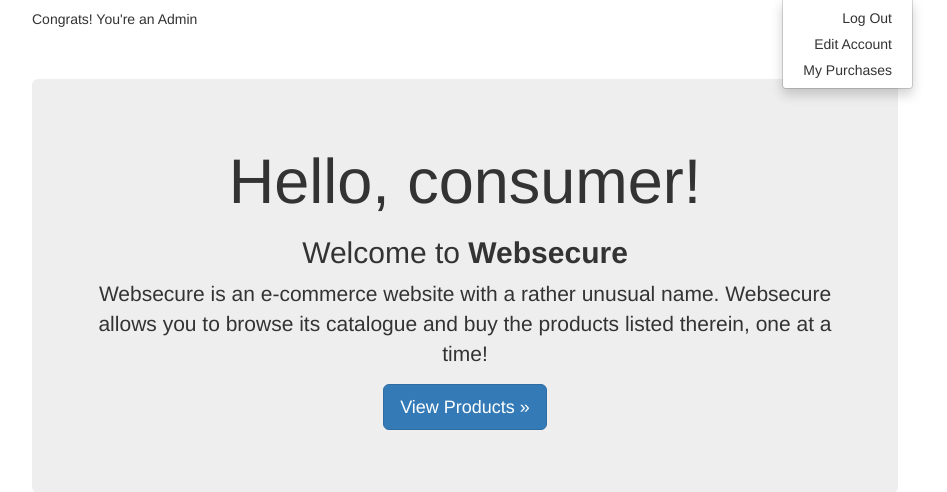
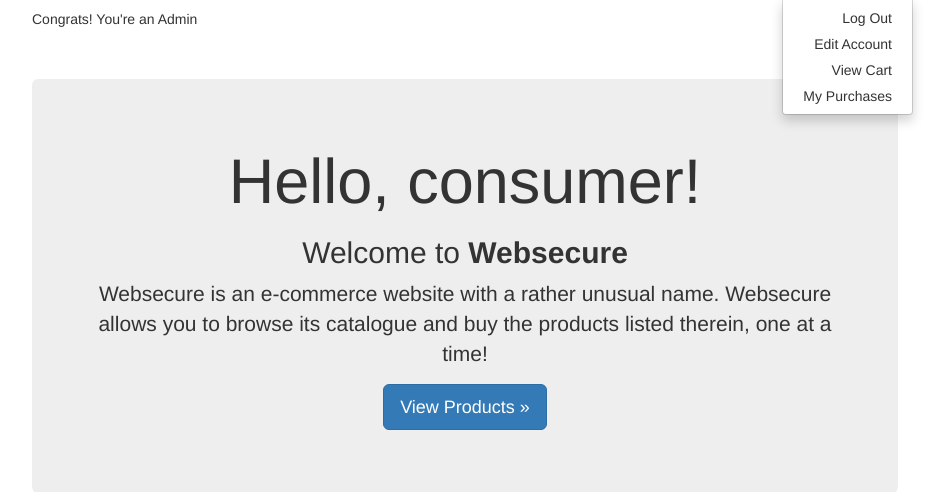
Before and after one commit to cvarad/websecure, a Flask app: page / in a window 1280 px wide, after a click that opens the changed part. Shown: the part 51-543 px from the top of the page, without its empty margins (175-1122 px from the left). Run offline with Flask 2, Linux system fonts and the light colour scheme; the visitor is signed in with stand-in values (Sample User, id 1); some libraries are stand-ins or nearby versions.

Commit message:
Added Cart, finally

```diff
--- a/models.py
+++ b/models.py
@@ -1,5 +1,5 @@
 from flask.ext.login import UserMixin
-import psycopg2
+import psycopg2, psycopg2.extras
 
 CONN_DETAILS = dict()
 def set_conn_details(details):
@@ -15,6 +15,7 @@ class User(UserMixin):
         self.age = age
         self.admin = admin
         self.active = active
+        self.cart = list()
 
     def is_active(self):
         return self.active
@@ -55,11 +56,12 @@ class User(UserMixin):
         conn.commit()
         conn.close()
 
-    def on_purchase(self, product_id):
+    def on_purchase(self, product_id_list):
         conn = psycopg2.connect(**CONN_DETAILS)
         cur = conn.cursor()
-        cur.execute("""INSERT INTO Purchases VALUES
-            (%s, %s)""", (self.email, product_id))
+        for _id in product_id_list:
+            cur.execute("""INSERT INTO Purchases VALUES
+                (%s, %s)""", (self.email, _id))
         conn.commit()
         conn.close()
 
@@ -70,6 +72,13 @@ class User(UserMixin):
         rows = cur.fetchall()
         conn.close()
         return rows
+
+    def set_cart(self, products):
+        for _id in products:
+            row = DB.get_product(_id)
+            product = {k:row[k] for k in ['id', 'title', 'price']}
+            self.cart.append(product)
+
 
     @staticmethod
     def get(email):
@@ -138,7 +147,7 @@ class DB():
     @staticmethod
     def get_product(id):
         conn = psycopg2.connect(**CONN_DETAILS)
-        cur = conn.cursor()
+        cur = conn.cursor(cursor_factory=psycopg2.extras.DictCursor)
 
         cur.execute(''' SELECT *
                         FROM products
--- /dev/null
+++ b/purchase_records/2.csv
@@ -0,0 +1 @@
+mia's math adventure: just in time, 19.99
--- a/templates/base.html
+++ b/templates/base.html
@@ -35,6 +35,7 @@
                             <ul class="dropdown-menu">
                                 <li align="right"><a href="{{url_for('logout')}}">Log Out</a></li>
                                 <li align="right"><a href="{{url_for('edit_account')}}">Edit Account</a></li>
+                                <li align="right"><a href="{{url_for('cart')}}">View Cart</a></li>
                                 <form id="purchase-form" action="{{url_for('purchases')}}" method="post" hidden>
                                     <input type="text" name="email" value="{{current_user.email}}" hidden/>
                                     <input  type="submit" value="My Purchases">
--- a/views.py
+++ b/views.py
@@ -1,7 +1,7 @@
 #!flask/bin/python
 
 import flask
-from flask import Flask, render_template, redirect, url_for, request, flash, make_response
+from flask import Flask, render_template, redirect, url_for, request, flash, make_response, session
 from flask.ext.login import LoginManager, login_user, login_required, logout_user, current_user
 from werkzeug.contrib.fixers import ProxyFix
 from models import User, DB
@@ -58,6 +58,8 @@ def login():
         email, password = request.form['email'], request.form['password']
 
         if User.exists(email, password):
+            session['cart'] = list()    # Add 'cart' to the current user session.
+
             user = User.get(email)
             login_user(user)
             create_purchases_text(current_user.email, current_user.id)
@@ -168,6 +170,7 @@ def details(product_id=None, msg=None):
     r.headers.set('X-XSS-Protection', '0')
     return r
 
+
 @app.route('/buy')
 def buy():
     product_id = request.args.get('id')
@@ -180,9 +183,32 @@ def buy():
 def purchases():
     email = request.form['email']
     rows = DB.get_purchases(email)
-    print rows
     return render_template('purchases.html',
                             products=rows)
+
+
+@app.route('/cart', methods=['GET', 'POST'])
+def cart():
+    msg = None
+
+    if request.method == 'POST':
+        mode = request.form['mode']
+        if mode == 'clear':
+            session['cart'] = list()
+        elif mode == 'checkout':
+            current_user.on_purchase(session['cart'])
+            session['cart'] = list()
+            msg = 'Items successfully purchased!'
+        elif mode == 'add':
+            product_id = request.form['product_id']
+            session['cart'].append(product_id)
+
+    current_user.set_cart(session['cart'])
+    total = sum([product['price'] for product in current_user.cart])
+    return render_template('cart.html',
+                            cart=current_user.cart,
+                            total=total,
+                            msg=msg)
 
 
 @app.route('/comment', methods=['POST'])
@@ -241,4 +267,4 @@ if __name__ == '__main__':
 
     import models
     models.set_conn_details(CONN_DETAILS)
-    app.run(debug=True, host='0.0.0.0')
+    app.run(debug=True, host='0.0.0.0', threaded=True)
```
Also changed, not shown: templates/cart.html (added, +41 -0 lines), templates/details.html (+4 -3 lines).
